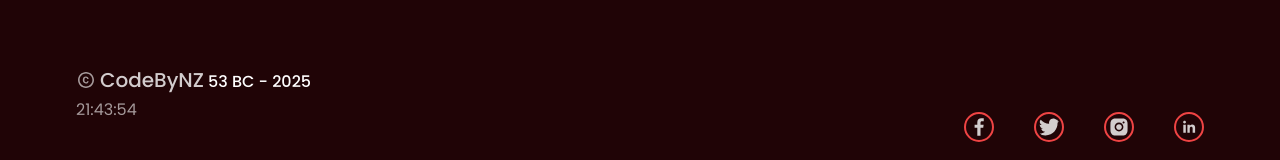
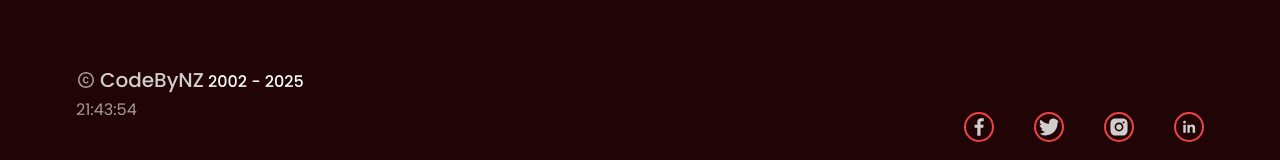
Before and after one commit to JUSTTNZ/CodeByNZ, a Next.js app: page / in a window 1280 px wide. Shown: the part 6032-6192 px from the top of the page. Built offline with nearby package versions, Linux system fonts and the light colour scheme.

Commit message:
Update footer.tsx

```diff
--- a/src/components/footer.tsx
+++ b/src/components/footer.tsx
@@ -38,7 +38,7 @@ const Footer = () => {
             </span>
             <p className="text-[#ffffffcc] md:text-xl text-lg font-medium">
               CodeByNZ
-              <span className="text-[#FFFFFF] text-[14px] lg:text-base"> 53 BC - </span>
+              <span className="text-[#FFFFFF] text-[14px] lg:text-base"> 2002 - </span>
               <span className="text-[#FFFFFF] text-[14px] lg:text-base">
                 {new Date().getFullYear()}
               </span>
```
